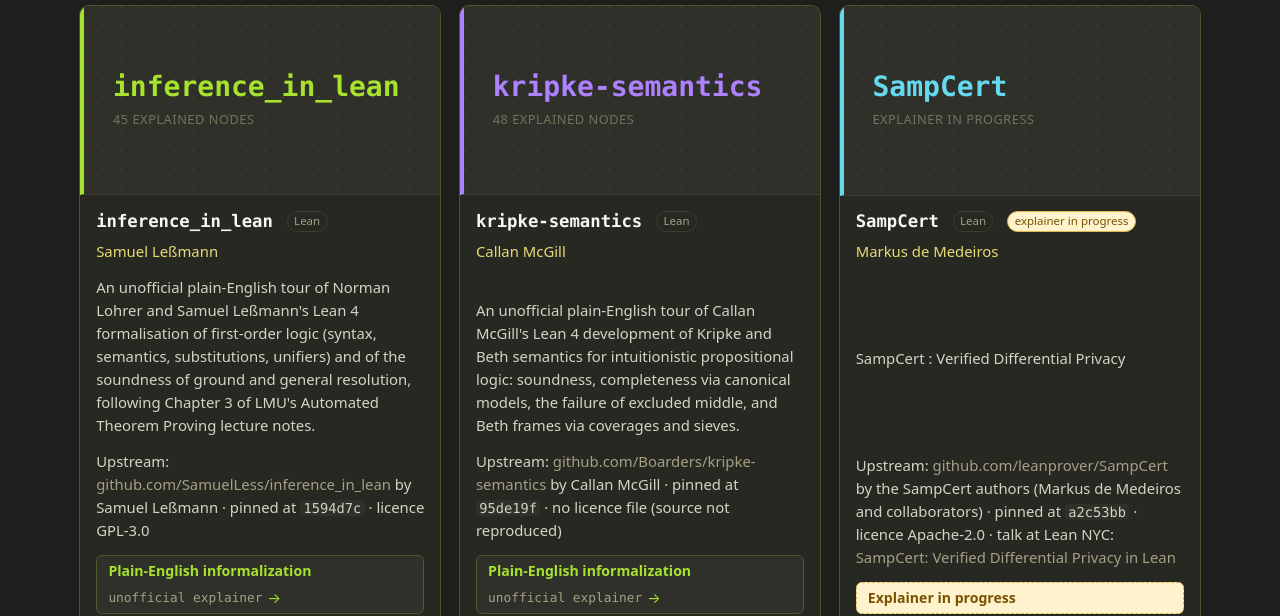
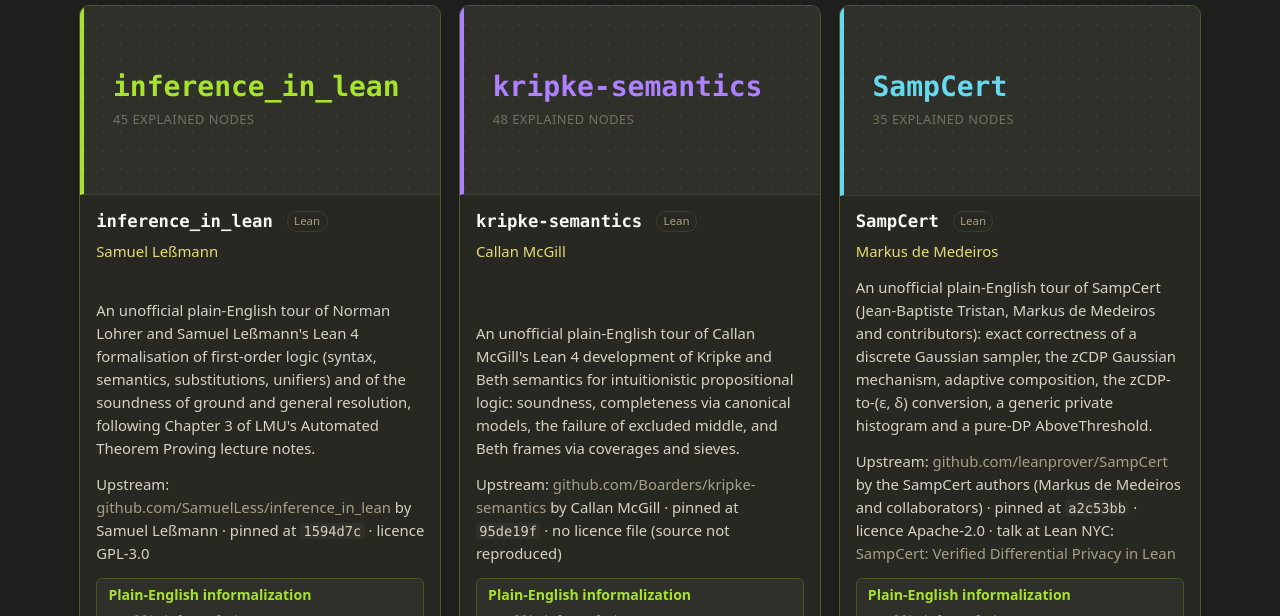
Before and after one commit to tangentproofs/lean-nyc, a plain HTML site: page index.html in a window 1280 px wide. Shown: the part 3741-4357 px from the top of the page. Drawn offline with Linux system fonts and the light colour scheme.

Commit message:
Publish SampCert explainer

```diff
--- a/index.html
+++ b/index.html
@@ -166,13 +166,13 @@
   </div>
 </article>
 <article class="card inf">
-  <a class="thumb ph c4" href="https://github.com/leanprover/SampCert" aria-label="SampCert"><span class="ph-name">SampCert</span><span class="ph-note">explainer in progress</span></a>
+  <a class="thumb ph c4" href="sampcert/" aria-label="SampCert"><span class="ph-name">SampCert</span><span class="ph-note">35 explained nodes</span></a>
   <div class="body">
-    <h3><a href="https://github.com/leanprover/SampCert">SampCert</a> <span class="pill">Lean</span> <span class="pill soon">explainer in progress</span></h3>
+    <h3><a href="sampcert/">SampCert</a> <span class="pill">Lean</span></h3>
     <p class="who"><a href="https://www.markusde.ca">Markus de Medeiros</a></p>
-    <p>SampCert : Verified Differential Privacy</p>
+    <p>An unofficial plain-English tour of SampCert (Jean-Baptiste Tristan, Markus de Medeiros and contributors): exact correctness of a discrete Gaussian sampler, the zCDP Gaussian mechanism, adaptive composition, the zCDP-to-(ε, δ) conversion, a generic private histogram and a pure-DP AboveThreshold.</p>
     <p class="meta">Upstream: <a href="https://github.com/leanprover/SampCert">github.com/leanprover/SampCert</a> by the SampCert authors (Markus de Medeiros and collaborators) · pinned at <code>a2c53bb</code> · licence Apache-2.0 · talk at Lean NYC: <a href="https://lean.nyc/calendar">SampCert: Verified Differential Privacy in Lean</a></p>
-    <div class="links multi"><span class="btn site soon"><b>Explainer in progress</b></span><a class="btn gh" href="https://github.com/leanprover/SampCert"><svg viewBox="0 0 16 16" width="15" height="15" aria-hidden="true"><path fill="currentColor" d="M8 0C3.58 0 0 3.58 0 8c0 3.54 2.29 6.53 5.47 7.59.4.07.55-.17.55-.38 0-.19-.01-.82-.01-1.49-2.01.37-2.53-.49-2.69-.94-.09-.23-.48-.94-.82-1.13-.28-.15-.68-.52-.01-.53.63-.01 1.08.58 1.23.82.72 1.21 1.87.87 2.33.66.07-.52.28-.87.51-1.07-1.78-.2-3.64-.89-3.64-3.95 0-.87.31-1.59.82-2.15-.08-.2-.36-1.02.08-2.12 0 0 .67-.21 2.2.82.64-.18 1.32-.27 2-.27.68 0 1.36.09 2 .27 1.53-1.04 2.2-.82 2.2-.82.44 1.1.16 1.92.08 2.12.51.56.82 1.27.82 2.15 0 3.07-1.87 3.75-3.65 3.95.29.25.54.73.54 1.48 0 1.07-.01 1.93-.01 2.2 0 .21.15.46.55.38A8.013 8.013 0 0016 8c0-4.42-3.58-8-8-8z"/></svg> leanprover/SampCert</a></div>
+    <div class="links multi"><a class="btn site" href="sampcert/"><b>Plain-English informalization</b> <span class="host">unofficial explainer</span> →</a><a class="btn gh" href="https://github.com/leanprover/SampCert"><svg viewBox="0 0 16 16" width="15" height="15" aria-hidden="true"><path fill="currentColor" d="M8 0C3.58 0 0 3.58 0 8c0 3.54 2.29 6.53 5.47 7.59.4.07.55-.17.55-.38 0-.19-.01-.82-.01-1.49-2.01.37-2.53-.49-2.69-.94-.09-.23-.48-.94-.82-1.13-.28-.15-.68-.52-.01-.53.63-.01 1.08.58 1.23.82.72 1.21 1.87.87 2.33.66.07-.52.28-.87.51-1.07-1.78-.2-3.64-.89-3.64-3.95 0-.87.31-1.59.82-2.15-.08-.2-.36-1.02.08-2.12 0 0 .67-.21 2.2.82.64-.18 1.32-.27 2-.27.68 0 1.36.09 2 .27 1.53-1.04 2.2-.82 2.2-.82.44 1.1.16 1.92.08 2.12.51.56.82 1.27.82 2.15 0 3.07-1.87 3.75-3.65 3.95.29.25.54.73.54 1.48 0 1.07-.01 1.93-.01 2.2 0 .21.15.46.55.38A8.013 8.013 0 0016 8c0-4.42-3.58-8-8-8z"/></svg> leanprover/SampCert</a></div>
   </div>
 </article>
 <article class="card inf">
--- a/projects.json
+++ b/projects.json
@@ -321,7 +321,8 @@
    "talkUrl": null,
    "description": "SampCert : Verified Differential Privacy",
    "license": "Apache-2.0",
-   "explainer": false
+   "explainer": true,
+   "nodeCount": 35
   },
   {
    "slug": "proofnet-verified",
```
